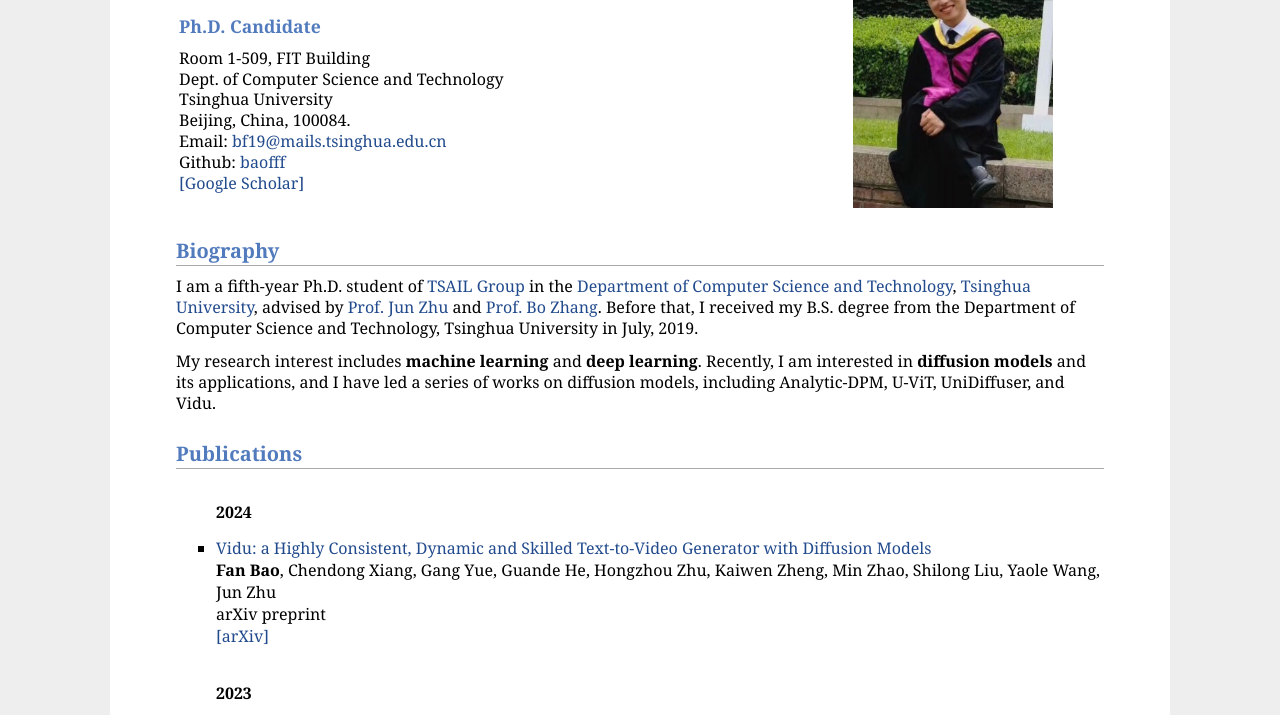
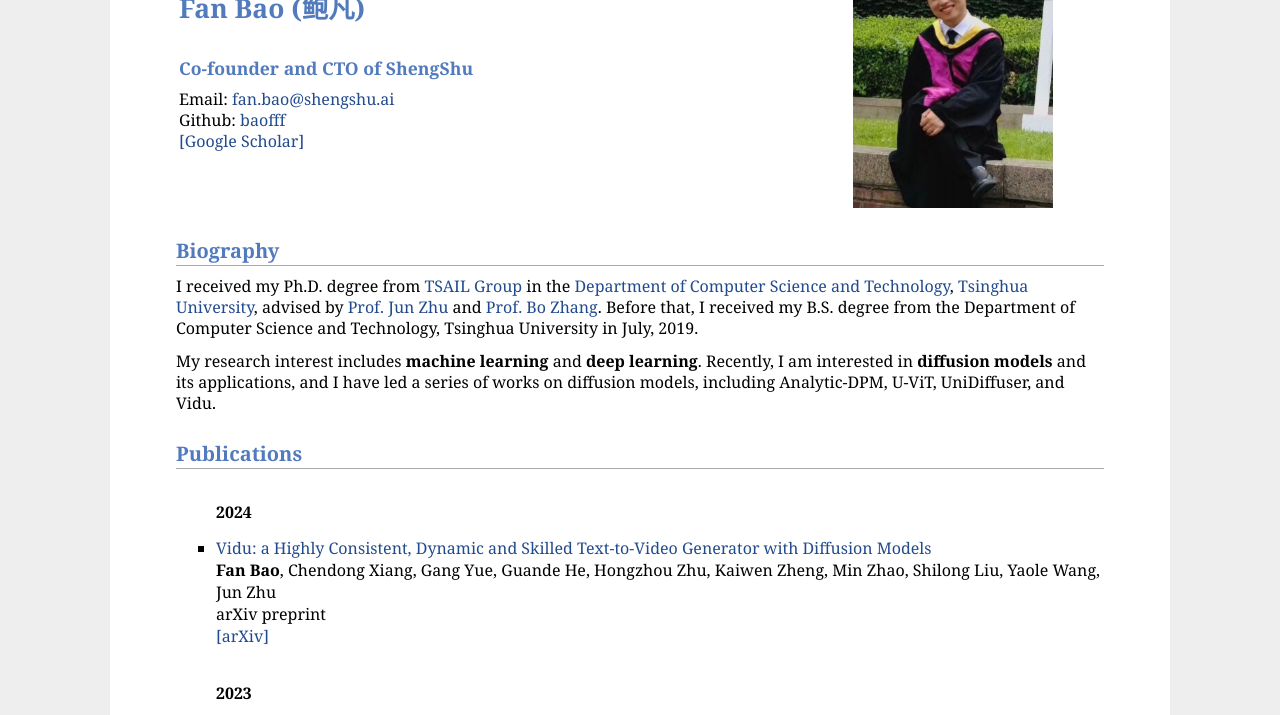
Before and after one commit to baofff/baofff.github.io, a plain HTML site: page index.html in a window 1280 px wide. Shown: the part 130-845 px from the top of the page. Drawn offline with Linux system fonts and the light colour scheme.

Commit message:
Update index.html

```diff
--- a/index.html
+++ b/index.html
@@ -14,14 +14,10 @@
 
 <table><tbody><tr>
     <td width="670">
-        <div id="toptitle"><h1>Fan Bao &nbsp;</h1></div>
-        <h3>Ph.D. Candidate</h3>
+        <div id="toptitle"><h1>Fan Bao (鲍凡) &nbsp;</h1></div>
+        <h3>Co-founder and CTO of ShengShu</h3>
         <p>
-            Room 1-509, FIT Building <br>
-            Dept. of Computer Science and Technology <br>
-            Tsinghua University <br>
-            Beijing, China, 100084. <br>
-            Email:  <a href="mailto:bf19@mails.tsinghua.edu.cn">bf19@mails.tsinghua.edu.cn</a> <br>
+            Email:  <a href="mailto:fan.bao@shengshu.ai">fan.bao@shengshu.ai</a> <br>
             Github: <a href="https://github.com/baofff">baofff</a> <br>
             <a href="https://scholar.google.be/citations?user=AygQYd0AAAAJ&hl=en&oi=ao">[Google Scholar]</a> <br>
         </p>
@@ -32,7 +28,7 @@
 
 
 <h2>Biography</h2>
-    <p>I am a fifth-year Ph.D. student of <a href="http://ml.cs.tsinghua.edu.cn/index.html">TSAIL Group</a> in the <a href="https://www.cs.tsinghua.edu.cn/csen/">Department of Computer Science and Technology</a>, <a href="https://www.tsinghua.edu.cn">Tsinghua University</a>, advised by <a href="http://ml.cs.tsinghua.edu.cn/~jun/">Prof. Jun Zhu</a> and <a href="https://www.cs.tsinghua.edu.cn/csen/info/1059/4006.htm">Prof. Bo Zhang</a>. Before that, I received my B.S. degree from the Department of Computer Science and Technology, Tsinghua University in July, 2019.</p>
+    <p>I received my Ph.D. degree from <a href="http://ml.cs.tsinghua.edu.cn/index.html">TSAIL Group</a> in the <a href="https://www.cs.tsinghua.edu.cn/csen/">Department of Computer Science and Technology</a>, <a href="https://www.tsinghua.edu.cn">Tsinghua University</a>, advised by <a href="http://ml.cs.tsinghua.edu.cn/~jun/">Prof. Jun Zhu</a> and <a href="https://www.cs.tsinghua.edu.cn/csen/info/1059/4006.htm">Prof. Bo Zhang</a>. Before that, I received my B.S. degree from the Department of Computer Science and Technology, Tsinghua University in July, 2019.</p>
 
     <p>My research interest includes <strong>machine learning</strong> and <strong>deep learning</strong>. Recently, I am interested in <strong>diffusion models</strong> and its applications, and I have led a series of works on diffusion models, including Analytic-DPM, U-ViT, UniDiffuser, and Vidu.</p>
 
```
